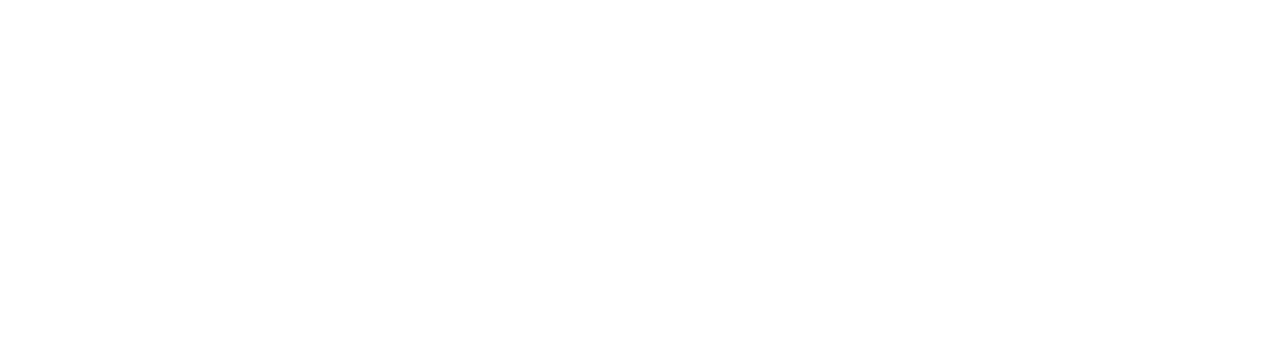
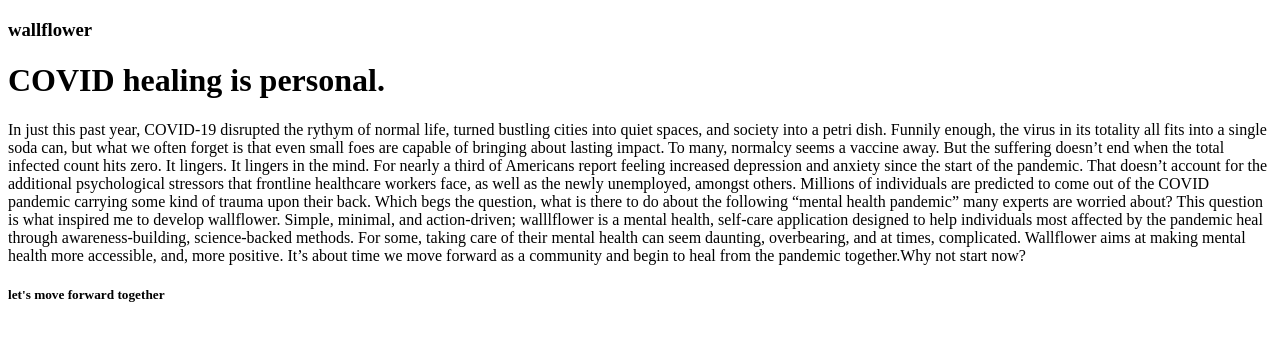
Before and after one commit to michellecgude/wallflower_client, a React (Create React App) app: page / in a window 1280 px wide. Shown: the top 340 px of the page. Built offline with nearby package versions, Linux system fonts and the light colour scheme.

Commit message:
step-by-step, landing page first, created landing components & added content first, created scss file for landing component to begin styling.

```diff
--- a/package.json
+++ b/package.json
@@ -7,6 +7,7 @@
     "@testing-library/react": "^11.2.6",
     "@testing-library/user-event": "^12.8.3",
     "react": "^17.0.2",
+    "react-axios": "^2.0.5",
     "react-dom": "^17.0.2",
     "react-router-dom": "^5.2.0",
     "react-scripts": "4.0.3",
--- a/src/App.js
+++ b/src/App.js
@@ -6,14 +6,12 @@
 import "./styles/App.scss";
 
 // COMPONENT IMPORTS
-import Register from "./components/user_auth/Register.jsx";
-import Login from "./components/user_auth/Login.jsx";
+import Landing from "./components/Landing.jsx";
 
 function App() {
   return (
     <div className="App">
-      <Route exact path="/register" component={Register} />
-      <Route exact path="/login" component={Login} />
+      <Route exact path="/" component={Landing} />
     </div>
   );
 }
--- /dev/null
+++ b/src/components/Landing.jsx
@@ -0,0 +1,40 @@
+import React from "react";
+
+export default function Landing() {
+  return (
+    <div>
+      <nav className="horizontal-nav">
+        <h3>wallflower</h3>
+      </nav>
+      <h1>
+        COVID healing is <span id="personal">personal.</span>
+      </h1>
+      <aside>
+        <span id="aside-intro">In just this past year,</span> COVID-19 disrupted
+        the rythym of normal life, turned bustling cities into quiet spaces, and
+        society into a petri dish. Funnily enough, the virus in its totality all
+        fits into a single soda can, but what we often forget is that even small
+        foes are capable of bringing about lasting impact. To many, normalcy
+        seems a vaccine away. But the suffering doesn’t end when the total
+        infected count hits zero. It lingers. It lingers in the mind. For nearly
+        a third of Americans report feeling increased depression and anxiety
+        since the start of the pandemic. That doesn’t account for the additional
+        psychological stressors that frontline healthcare workers face, as well
+        as the newly unemployed, amongst others. Millions of individuals are
+        predicted to come out of the COVID pandemic carrying some kind of trauma
+        upon their back. Which begs the question, what is there to do about the
+        following “mental health pandemic” many experts are worried about? This
+        question is what inspired me to develop wallflower. Simple, minimal, and
+        action-driven; walllflower is a mental health, self-care application
+        designed to help individuals most affected by the pandemic heal through
+        awareness-building, science-backed methods. For some, taking care of
+        their mental health can seem daunting, overbearing, and at times,
+        complicated. Wallflower aims at making mental health more accessible,
+        and, more positive. It’s about time we move forward as a community and
+        begin to heal from the pandemic together.
+        <span id="aside-ending">Why not start now?</span>
+      </aside>
+      <h5>let's move forward together</h5>
+    </div>
+  );
+}
--- a/src/components/user_auth/Login.jsx
+++ /dev/null
@@ -1,5 +0,0 @@
-import React from "react";
-
-export default function Login() {
-  return <div>test this is login page</div>;
-}
--- a/src/components/user_auth/Register.jsx
+++ /dev/null
@@ -1,5 +0,0 @@
-import React from "react";
-
-export default function Register() {
-  return <div>this is the register page.</div>;
-}
```
Also changed, not shown: src/styles/Landing.scss (added), 1 other file (tests, documents, lock files or other folders).
